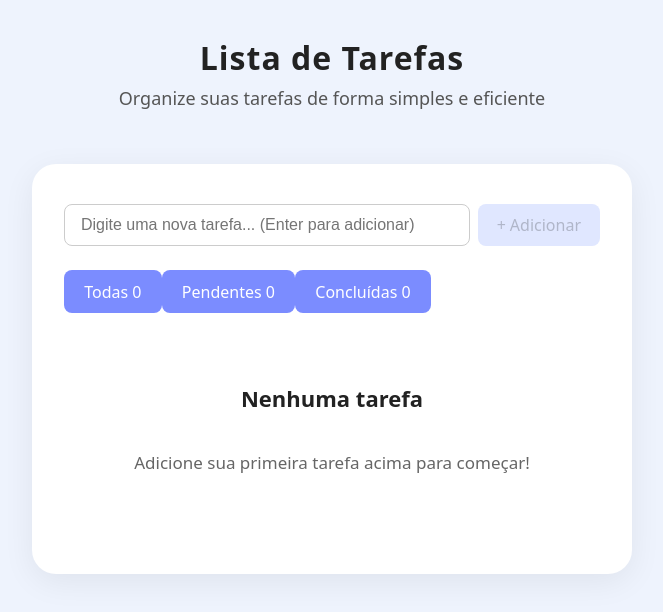
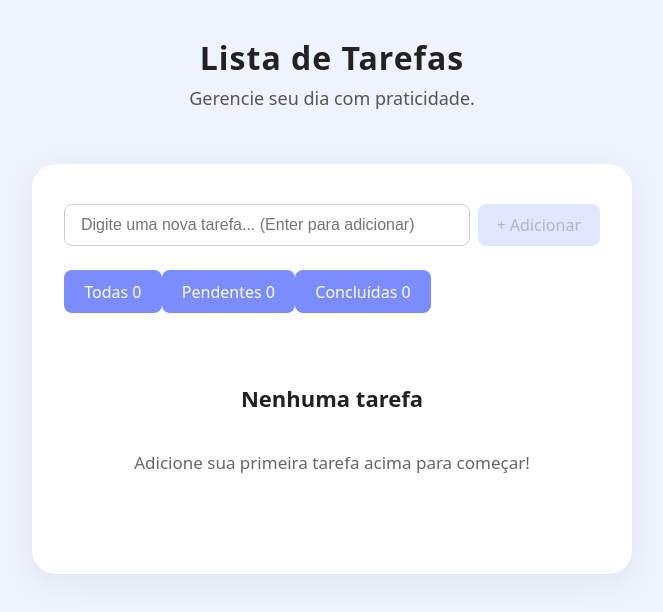
Before and after one commit to christi26/projeto-7-koru, a React (Vite) app: page / in a window 1280 px wide. Shown: the top 612 px of the page, without its empty margins (308-971 px from the left). Built offline with nearby package versions, Linux system fonts and the light colour scheme.

Commit message:
fix: atualiza o subtitulo

```diff
--- a/src/components/Header/Header.tsx
+++ b/src/components/Header/Header.tsx
@@ -4,7 +4,7 @@ export default function Header() {
   return (
     <header className="header">
       <h1>Lista de Tarefas</h1>
-      <p>Organize suas tarefas de forma simples e eficiente</p>
+      <p>Gerencie seu dia com praticidade.</p>
     </header>
   );
 }
```
